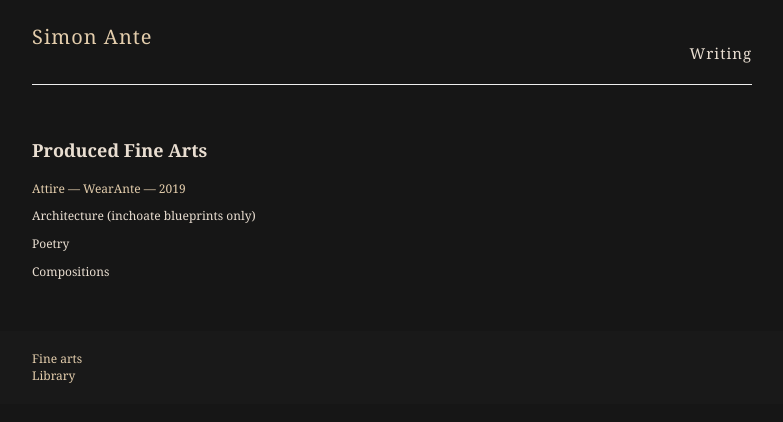
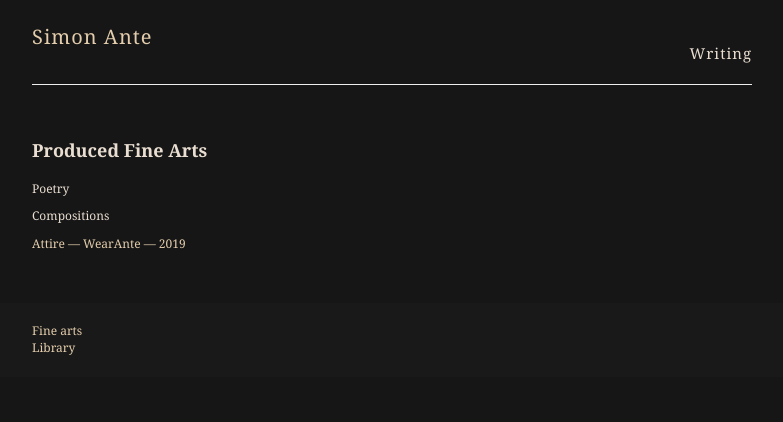
Before and after one commit to simonante/shimonem, a Jekyll site: the page built from art.md, in a window 1280 px wide. Shown: the top 422 px of the page, without its empty margins (248-1031 px from the left). Built offline with Jekyll 4.4.1, drawn with Linux system fonts in a browser that asks for light colours.

Commit message:
Update art.md

```diff
--- a/art.md
+++ b/art.md
@@ -4,7 +4,6 @@ title: Produced Fine Arts
 permalink: /fineart/
 ---
 
-<a href="https://simonante.com/fineart/attire/wearante">Attire — WearAnte — 2019</a>
-<p>Architecture (inchoate blueprints only)</p>
 <p>Poetry</p>
 <p>Compositions</p>
+<a href="https://simonante.com/fineart/attire/wearante">Attire — WearAnte — 2019</a>
```
